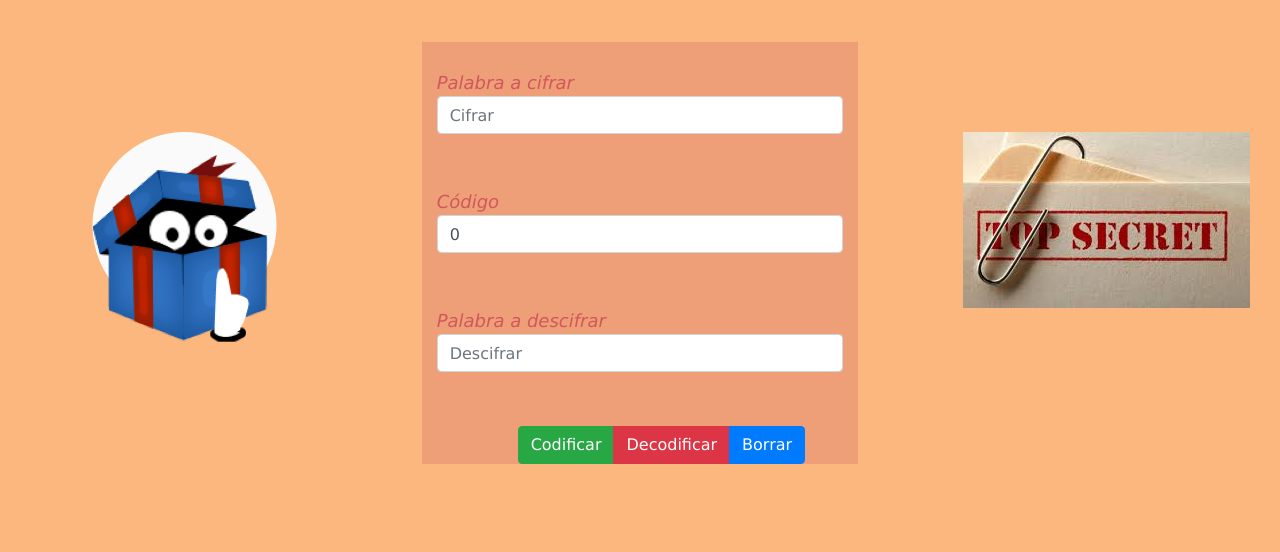
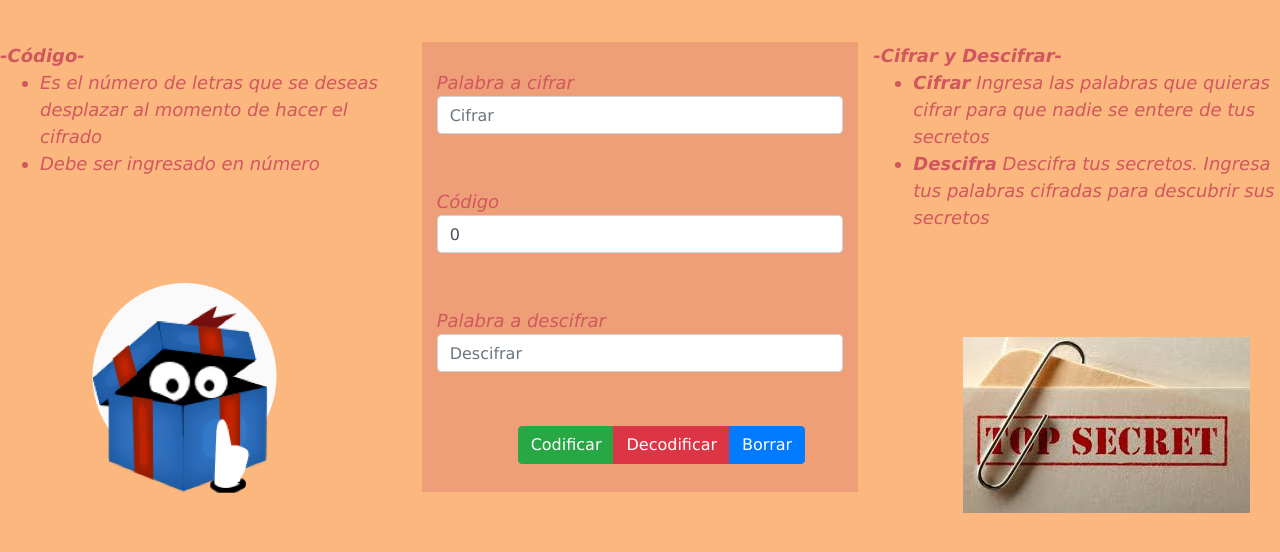
Before and after one commit to marelywoody/cesarCifrado, a website: page src/index.html in a window 1280 px wide. Shown: the part 138-690 px from the top of the page. Drawn offline with nearby package versions, Linux system fonts and the light colour scheme.

Commit message:
css completo

```diff
--- a/src/index.html
+++ b/src/index.html
@@ -17,7 +17,16 @@
     <br>
     <section id="subPrincipal">
       <div class="row">
-        <div class="col-4"><img src="./imagenes/secret.png" alt="secret1" class="img-fluid" id="img"></div>
+        <div class="col-4">
+            <span>
+                <strong>-Código-</strong>
+                <ul>
+                 <li>Es el número de letras que se deseas desplazar al momento de hacer el cifrado</li>
+                 <li>Debe ser ingresado en número</li>
+                </ul>
+              </span>
+          <img src="./imagenes/secret.png" alt="secret1" class="img-fluid" id="img">
+        </div>
         <div class = "col-4" id="caja2">
           <form>
             <br>
@@ -35,7 +44,14 @@
             </div>
           </form>
         </div>
-        <div class="col-4"><img src="./imagenes/secret3.jpg" alt="secret2" class="img-fluid" id="img2"></div>
+        <div class="col-4">
+            <span><strong>-Cifrar y Descifrar-</strong>
+              <ul>
+                <li><strong>Cifrar</strong> Ingresa las palabras que quieras cifrar para que nadie se entere de tus secretos</li>
+                <li><strong>Descifra</strong> Descifra tus secretos. Ingresa tus palabras cifradas para descubrir sus secretos</li>
+              </ul>
+            </span>
+          <img src="./imagenes/secret3.jpg" alt="secret2" class="img-fluid" id="img2"></div>
       </div>
     </section>
     <script type="text/javascript" src="index.js">
--- a/src/style.css
+++ b/src/style.css
@@ -1,7 +1,7 @@
 body {
     background-color: #fcb77e;
     font-family: Lucida Sans Unicode;
-    font-style: oblique;
+    font-style: italic;
     color: #d0575e;
     font-size: large;
 }
@@ -15,6 +15,7 @@ body {
 }
 #caja2{
     background-color: rgb(228,136,113,.5);
+    height: 25em;
 }
 #caja{
     background-color: rgb(220,20,60,.3);
```
Also changed, not shown: src/README.md.
